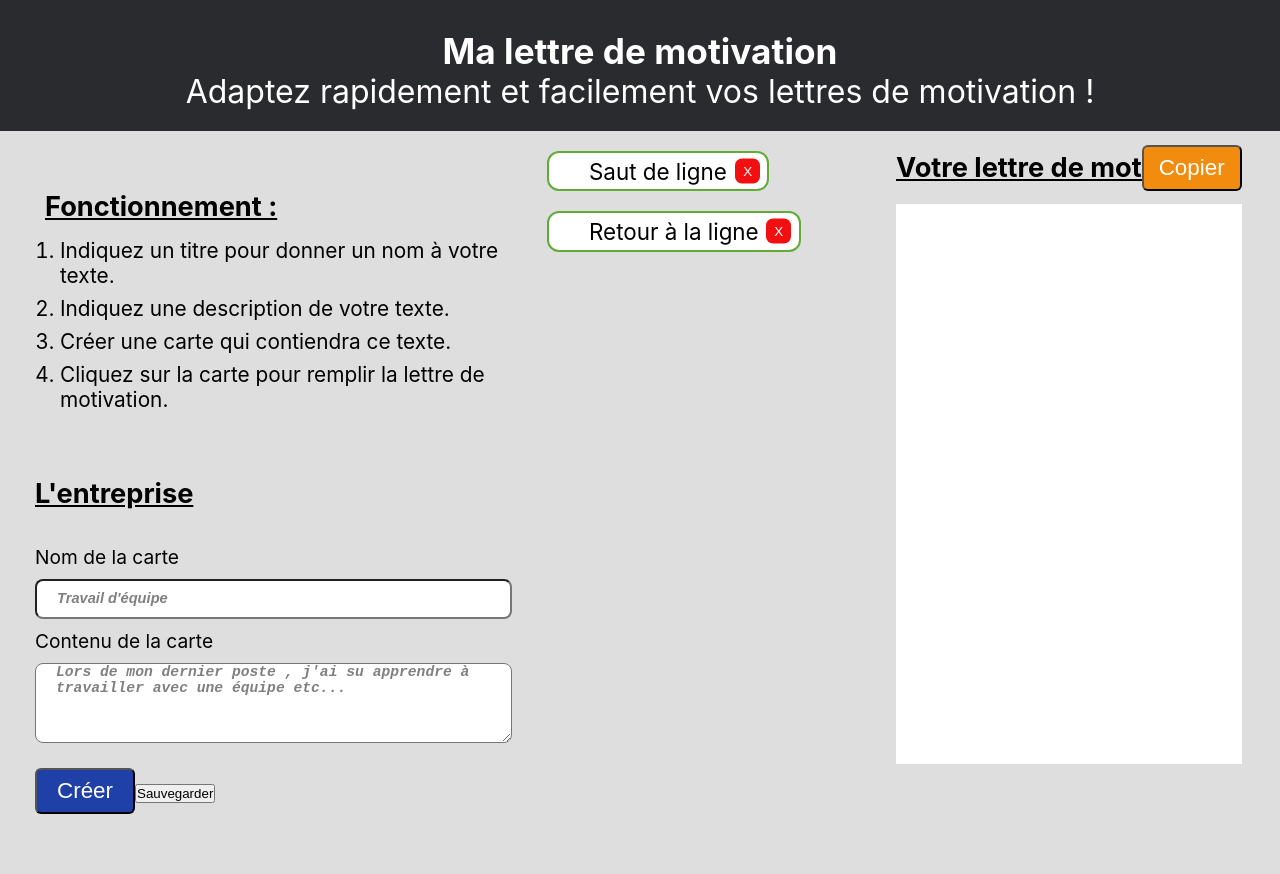
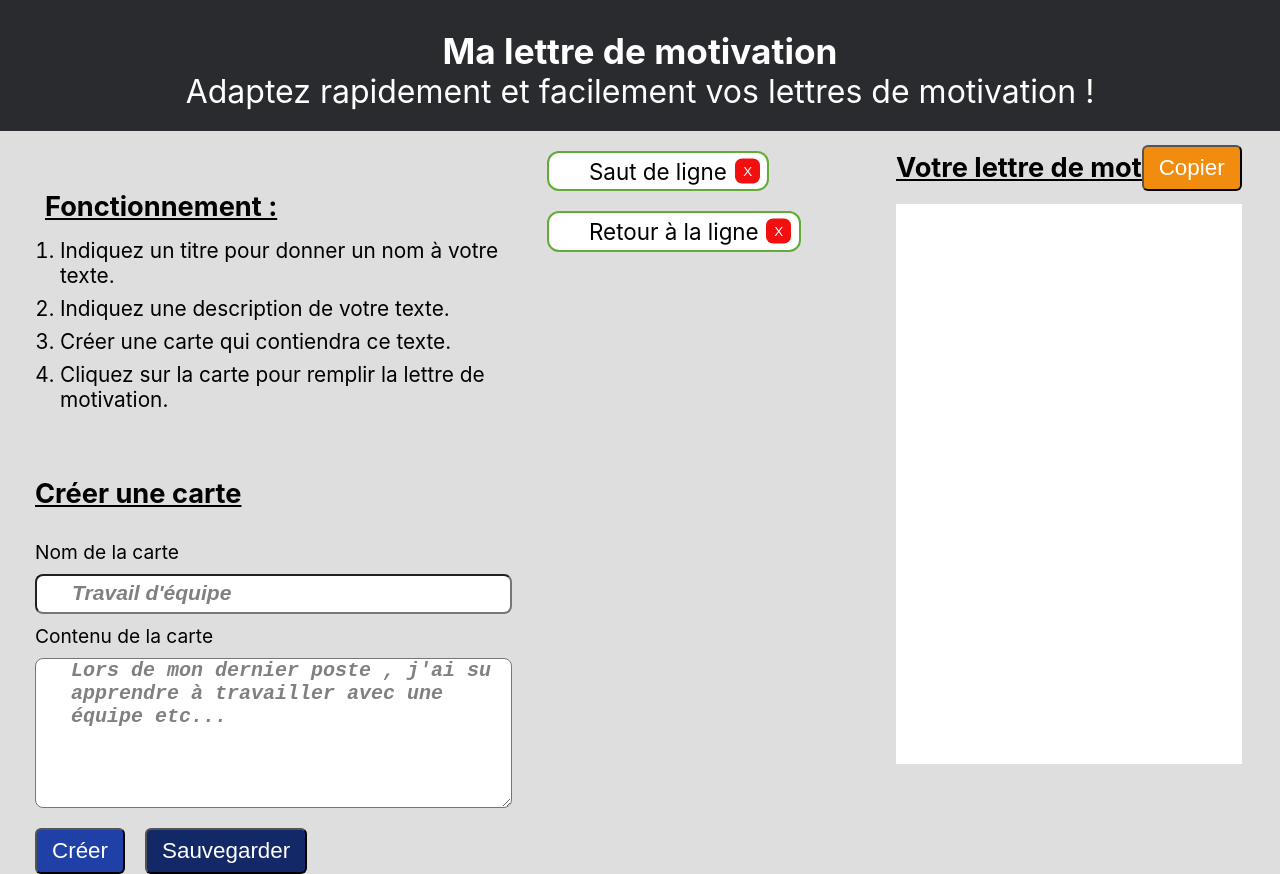
Before and after one commit to Chris5477/cover-letter, a React (Create React App) app: page / in a window 1280 px wide. Before the commit the page ends 819 px from the top, so only its background shows below. Built offline with nearby package versions, Linux system fonts and the light colour scheme.

Commit message:
improve text in inputand an alert is displayed when an user click on save button

```diff
--- a/src/App.css
+++ b/src/App.css
@@ -110,15 +110,15 @@ main {
   justify-content: center;
   align-items: flex-start;
   flex-direction: column;
-  margin: 25px 0;
+  margin: 20px 0;
 }
 .section-form .formData label {
   margin: 10px 0;
   font-size: 1.2em;
 }
 
-.create-data, .copy-btn {
-  width: 100px;
+.create-data, .copy-btn, .save-data {
+  width: auto;
   height: auto;
   color: #fff;
   font-size: 1.4em;
@@ -146,11 +146,22 @@ main {
   transition: 0.4s;
 }
 
+.save-data {
+  background-color: #132866;
+  margin-left: 20px;
+}
+.save-data:hover {
+  background-color: #2752d2;
+  transition: 0.4s;
+}
+
 input {
   width: 100%;
   height: 40px;
   border-radius: 8px;
   cursor: text;
+  font-size: 1.2em;
+  padding-left: 15px;
 }
 input::placeholder {
   color: gray;
@@ -162,9 +173,11 @@ input::placeholder {
 
 textarea {
   width: 100%;
-  height: 80px;
+  height: 150px;
   border-radius: 8px;
   cursor: text;
+  font-size: 1.4em;
+  padding-left: 15px;
 }
 textarea::placeholder {
   color: gray;
--- a/src/App.js
+++ b/src/App.js
@@ -9,12 +9,11 @@ import { cards } from "./utils/data/cards";
 
 function App() {
 	let getData = cards;
-	const dataStorage = JSON.parse(localStorage.getItem("Cards"))
+	const dataStorage = JSON.parse(localStorage.getItem("Cards"));
 
 	if (dataStorage) {
 		getData = dataStorage;
 	}
-
 
 	const [data, setData] = useState(getData);
 	const [contentLetter, setContentLetter] = useState([]);
--- a/src/components/Data.js
+++ b/src/components/Data.js
@@ -10,7 +10,7 @@ const Data = ({ state, method }) => {
 
 	return (
 		<section className="section-form">
-			<h2>L'entreprise</h2>
+			<h2>Créer une carte</h2>
 			<FormData
 				valueName={name}
 				valueDescription={description}
@@ -24,7 +24,7 @@ const Data = ({ state, method }) => {
 			/>
 
 			<Button
-				cssClass="saveData"
+				cssClass="save-data"
 				content="Sauvegarder"
 				handleClick={() => setDataInLocalstorage(state)}
 				/>
--- a/src/sass/component/_btn.scss
+++ b/src/sass/component/_btn.scss
@@ -1,5 +1,5 @@
-.create-data, .copy-btn {
-	@include sizeContainer(100px, auto);
+.create-data, .copy-btn, .save-data {
+	@include sizeContainer(auto, auto);
 	color: $color-txt-second;
 	font-size: 1.4em;
 	padding: 8px 15px;
@@ -29,3 +29,13 @@
 		transition: 0.4s;
 	}
 }
+
+.save-data{
+	background-color: darken($create-btn, $amount : 15%);
+	margin-left: 20px;
+
+	&:hover {
+		background-color: lighten($create-btn, $amount: 10%);
+		transition: 0.4s;
+	}
+}
--- a/src/sass/component/_input.scss
+++ b/src/sass/component/_input.scss
@@ -2,6 +2,8 @@ input {
 	@include sizeContainer(100%, 40px);
 	border-radius: 8px;
 	cursor: text;
+	font-size: 1.2em;
+	padding-left: 15px;
 
 	&::placeholder{
 		color: gray;
--- a/src/sass/component/_section_form.scss
+++ b/src/sass/component/_section_form.scss
@@ -10,7 +10,7 @@
 	.formData {
 		@include centerELement(center, flex-start);
 		flex-direction: column;
-		margin: 25px 0;
+		margin: 20px 0;
 
 		label {
 			margin: 10px 0;
--- a/src/sass/component/_textarea.scss
+++ b/src/sass/component/_textarea.scss
@@ -1,7 +1,9 @@
 textarea {
-	@include sizeContainer(100%, 80px);
+	@include sizeContainer(100%, 150px);
 	border-radius: 8px;
 	cursor: text;
+	font-size: 1.4em;
+	padding-left: 15px;
 
 	&::placeholder{
 		color: gray;
--- a/src/utils/functions/removeCard.js
+++ b/src/utils/functions/removeCard.js
@@ -4,7 +4,7 @@ import { setDataInLocalstorage } from "./setDataInLocalstorage";
 export const removeCard = (e, index, state, setter) => {
 	e.stopPropagation();
     state.splice(index,1)
-    setDataInLocalstorage(state)
+    localStorage.setItem("Cards", JSON.stringify(state))
     const data = JSON.parse(localStorage.getItem("Cards"));
     setter(data)
 
--- a/src/utils/functions/setDataInLocalstorage.js
+++ b/src/utils/functions/setDataInLocalstorage.js
@@ -1,3 +1,4 @@
 export const setDataInLocalstorage = (data) => {
-  return localStorage.setItem("Cards", JSON.stringify(data))
+  localStorage.setItem("Cards", JSON.stringify(data))
+  alert("Les cartes sont enregistées.")
 }
```
Also changed, not shown: 1 other file (tests, documents, lock files or other folders).
